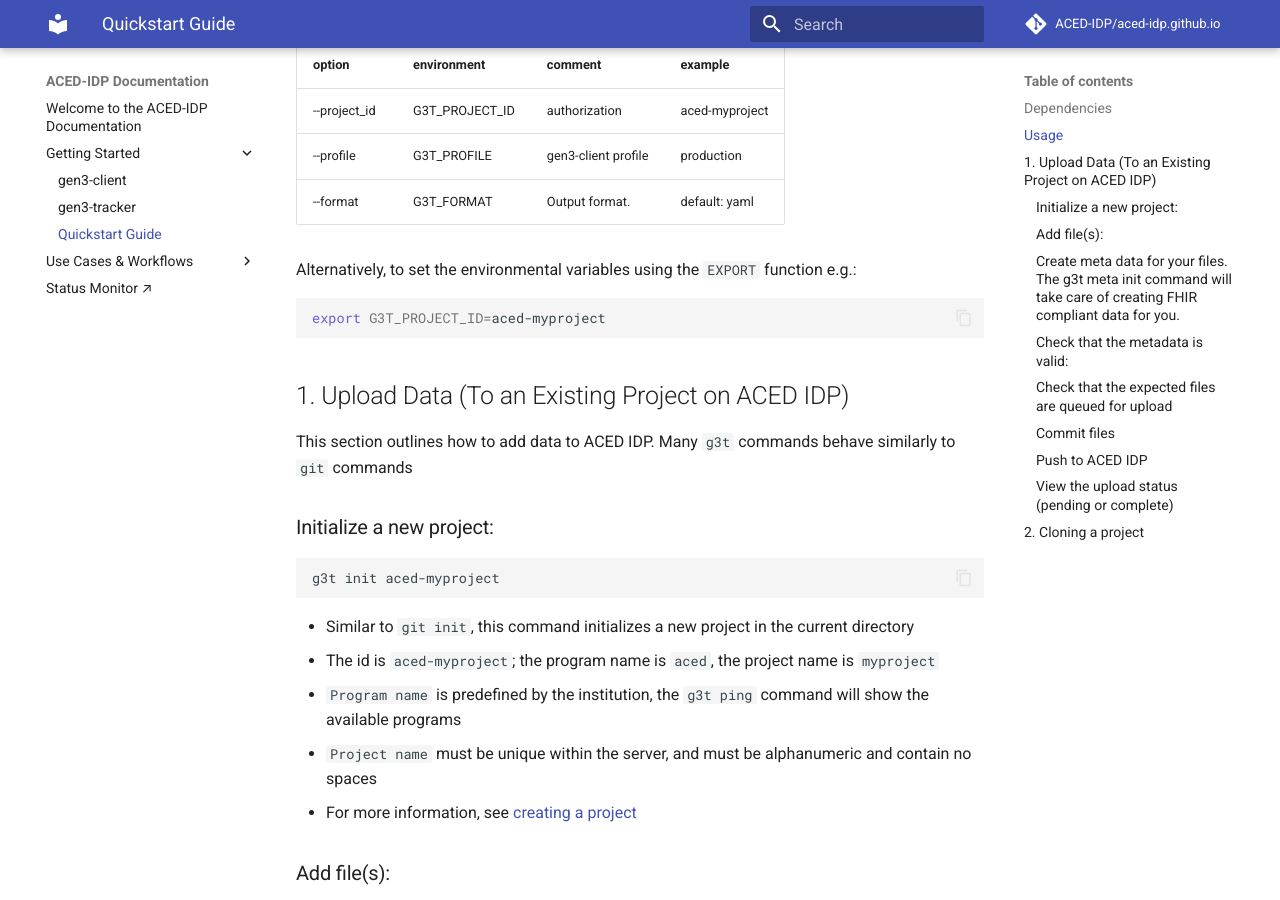
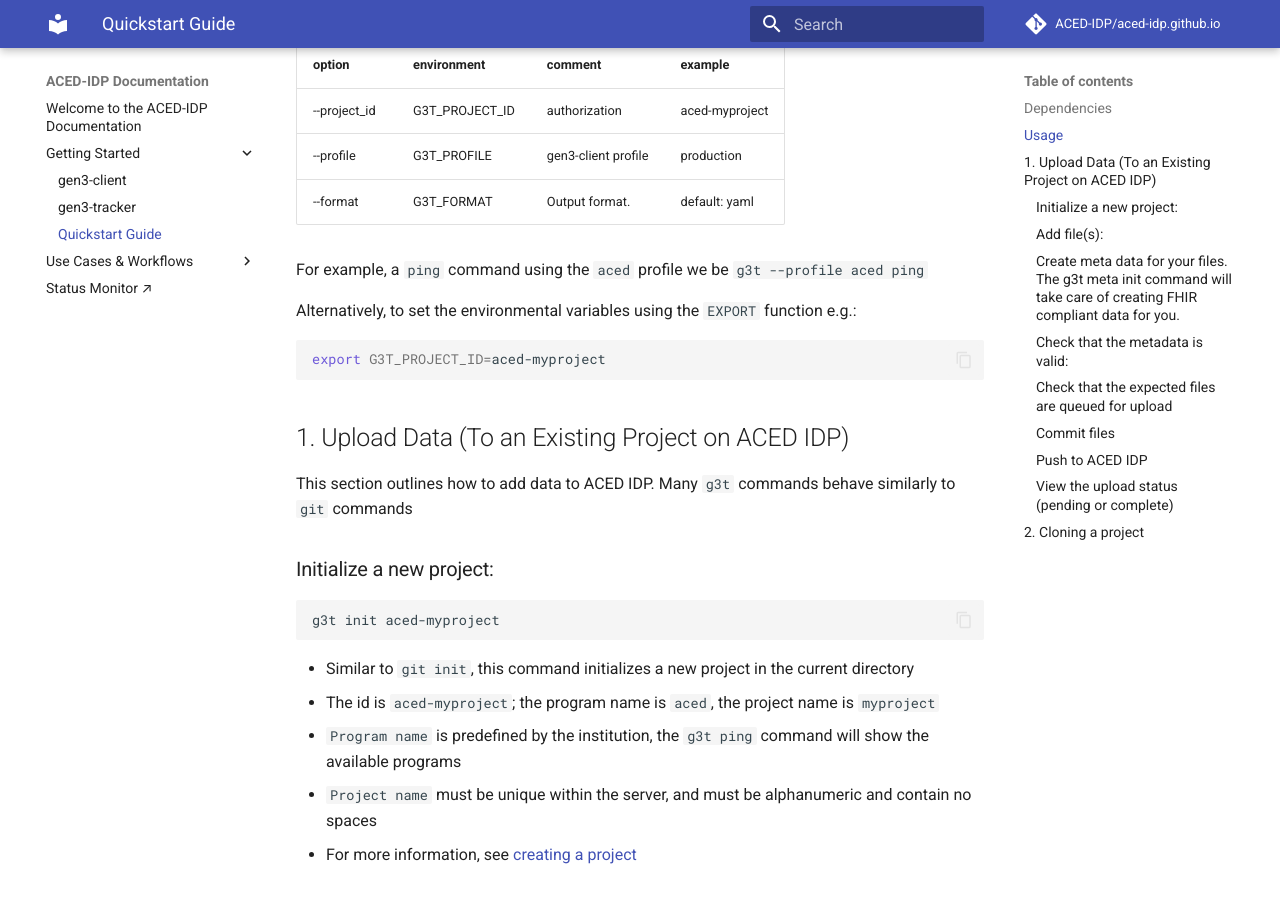
Before and after one commit to ACED-IDP/aced-idp.github.io, an MkDocs documentation site: the page built from docs/workflows/quick-start-guide.md, in a window 1280 px wide and 900 px high, scrolled down 489 px. Built offline with MkDocs 1.6.1 and Material for MkDocs 9.7.7, drawn with Linux system fonts in a browser that asks for light colours; comment, search, counter and statistics services are not loaded.

Commit message:
adds example

```diff
--- a/docs/workflows/quick-start-guide.md
+++ b/docs/workflows/quick-start-guide.md
@@ -19,6 +19,8 @@
 | --project_id | G3T_PROJECT_ID  | authorization       | aced-myproject  |
 | --profile    | G3T_PROFILE     | gen3-client profile | production      |
 | --format     | G3T_FORMAT      | Output format.      | default: yaml   |
+
+For example, a `ping` command using the `aced` profile we be `g3t --profile aced ping`
 
 Alternatively, to set the environmental variables using the `EXPORT` function e.g.:
 
```
